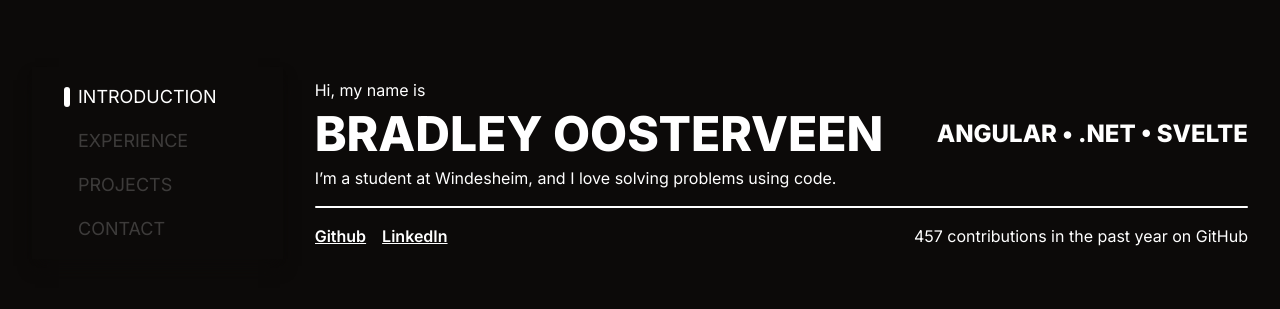
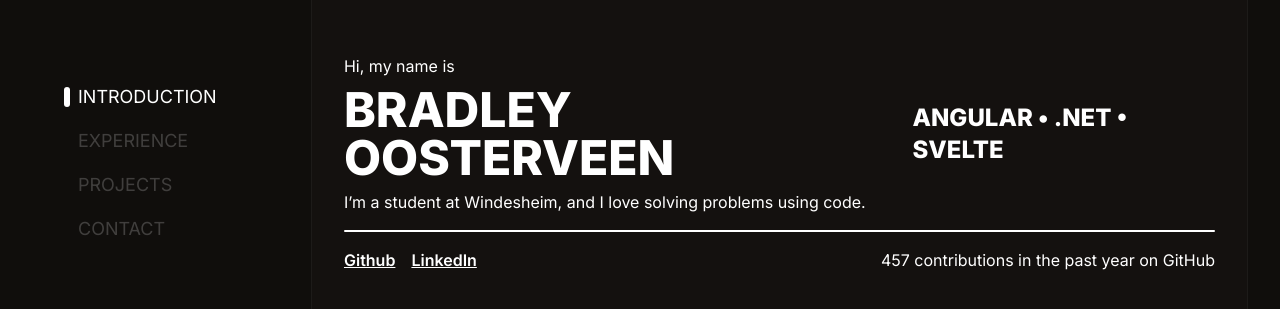
Before and after one commit to bradleyoosterveen/bradleyoosterveen, a SvelteKit app: page / in a window 1280 px wide. Shown: the part 237-546 px from the top of the page. Built offline with nearby package versions, Linux system fonts and the light colour scheme.

Commit message:
Update styling

```diff
--- a/src/lib/components/Navigation.svelte
+++ b/src/lib/components/Navigation.svelte
@@ -26,7 +26,7 @@
     }
 </script>
 
-<div class="bg-stone-950 lg:relative absolute top-0 left-0 right-0 px-8 py-4 flex lg:flex-col gap-4 lg:w-64 flex-wrap shadow-stone-950 shadow-lg">
+<div class="bg-secondary lg:relative absolute top-0 left-0 right-0 px-8 py-4 flex lg:flex-col gap-4 lg:w-64 flex-wrap border-b-[1px] lg:border-b-0 border-accent">
     {#each sections as section}
         {#if import.meta.env.DEV}
             <NavigationItem on:click={() => onNavClick(section)} navTarget={section.section} isActive={activeSectionValue === section}>{section.section}</NavigationItem>
--- a/src/routes/+layout.svelte
+++ b/src/routes/+layout.svelte
@@ -7,6 +7,6 @@
 
 <Toasts/>
 
-<div class="bg-stone-950 text-white min-w-screen min-h-screen flex overflow-hidden">
+<div class="bg-secondary text-white min-w-screen min-h-screen flex overflow-hidden">
     <slot/>
 </div>
--- a/src/routes/+page.svelte
+++ b/src/routes/+page.svelte
@@ -1,17 +1,13 @@
 <script lang="ts">
 	import Section from "$lib/components/Section.svelte";
-	import Introduction from "$lib/components/views/Introduction.svelte";
-	import Experience from "$lib/components/views/Experience.svelte";
 	import Navigation from "$lib/components/Navigation.svelte";
-	import Projects from "$lib/components/views/Projects.svelte";
-	import { SectionEnum, sections } from "$lib/stores/section";
-	import Contact from "$lib/components/views/Contact.svelte";
+	import { sections } from "$lib/stores/section";
 </script>
 
-<div class="flex flex-col lg:flex-row px-8 py-4 gap-8 justify-center items-center max-h-screen w-screen">
+<div class="flex flex-col lg:flex-row lg:px-8 gap-8 justify-center items-center max-h-screen w-screen">
     <Navigation/>
 
-    <main class="lg:w-[960px] max-h-screen overflow-y-auto">
+    <main class="lg:w-[980px] max-h-screen overflow-y-auto bg-primary px-8 lg:border-x-[1px] border-accent">
         {#each sections as section}
             <Section id={section.section}>
                 <svelte:component this={section.component}/>
--- a/tailwind.config.js
+++ b/tailwind.config.js
@@ -5,6 +5,11 @@ export default {
     extend: {
       fontFamily: {
         sans: ['Inter', 'sans-serif'],
+      },
+      colors: {
+        primary: "#14110F",
+        secondary: "#100E0C",
+        accent: "#1D1B19"
       }
     },
   },
```
